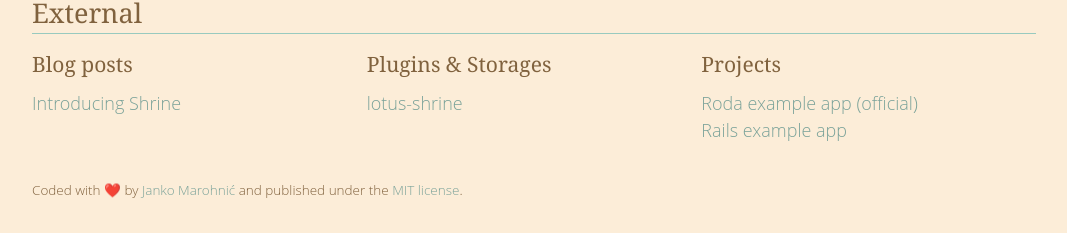
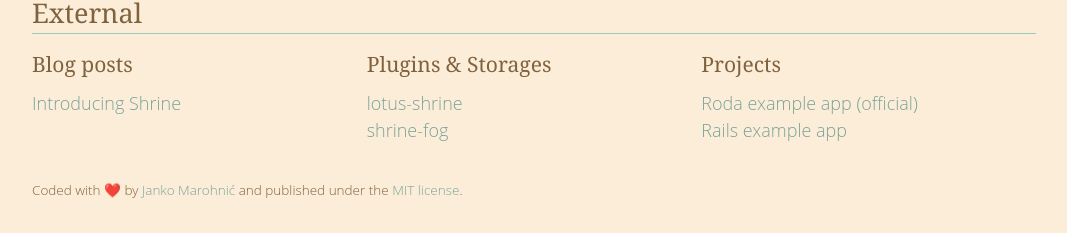
Before and after one commit to avinashcodeer/Romenics, a Jekyll site: the page built from www/index.html, in a window 1280 px wide. Shown: the part 1720-1953 px from the top of the page, without its empty margins (106-1173 px from the left). Built offline with Jekyll 4.4.1, drawn with Linux system fonts in a browser that asks for light colours; emoji names are drawn with the system emoji font.

Commit message:
Add shrine-fog to external storages

```diff
--- a/www/_data/external.yml
+++ b/www/_data/external.yml
@@ -10,6 +10,9 @@
     -
       name: lotus-shrine
       url: https://github.com/katafrakt/lotus-shrine
+    -
+      name: shrine-fog
+      url: https://github.com/janko-m/shrine-fog
 
 -
   title: Projects
```
